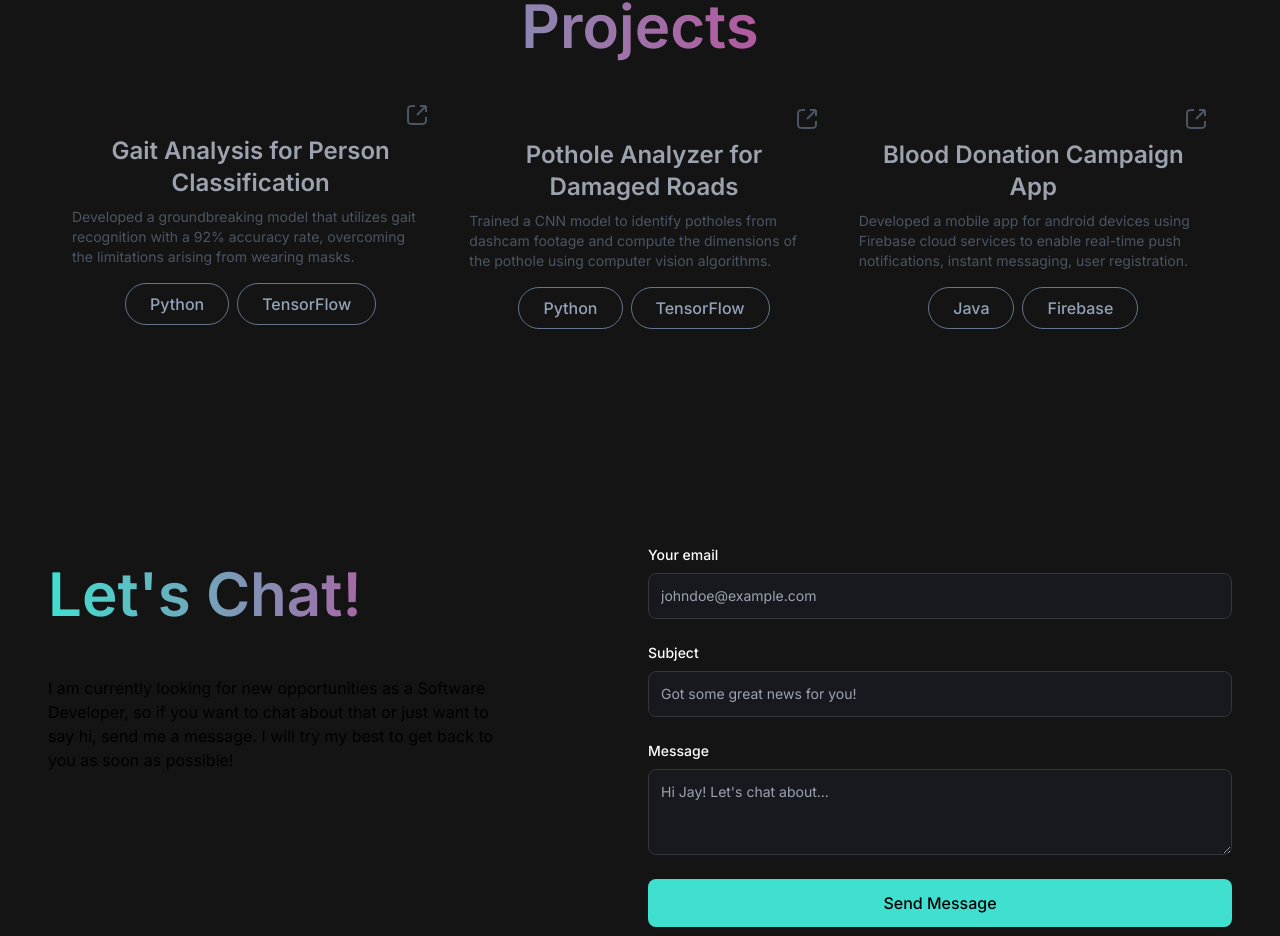
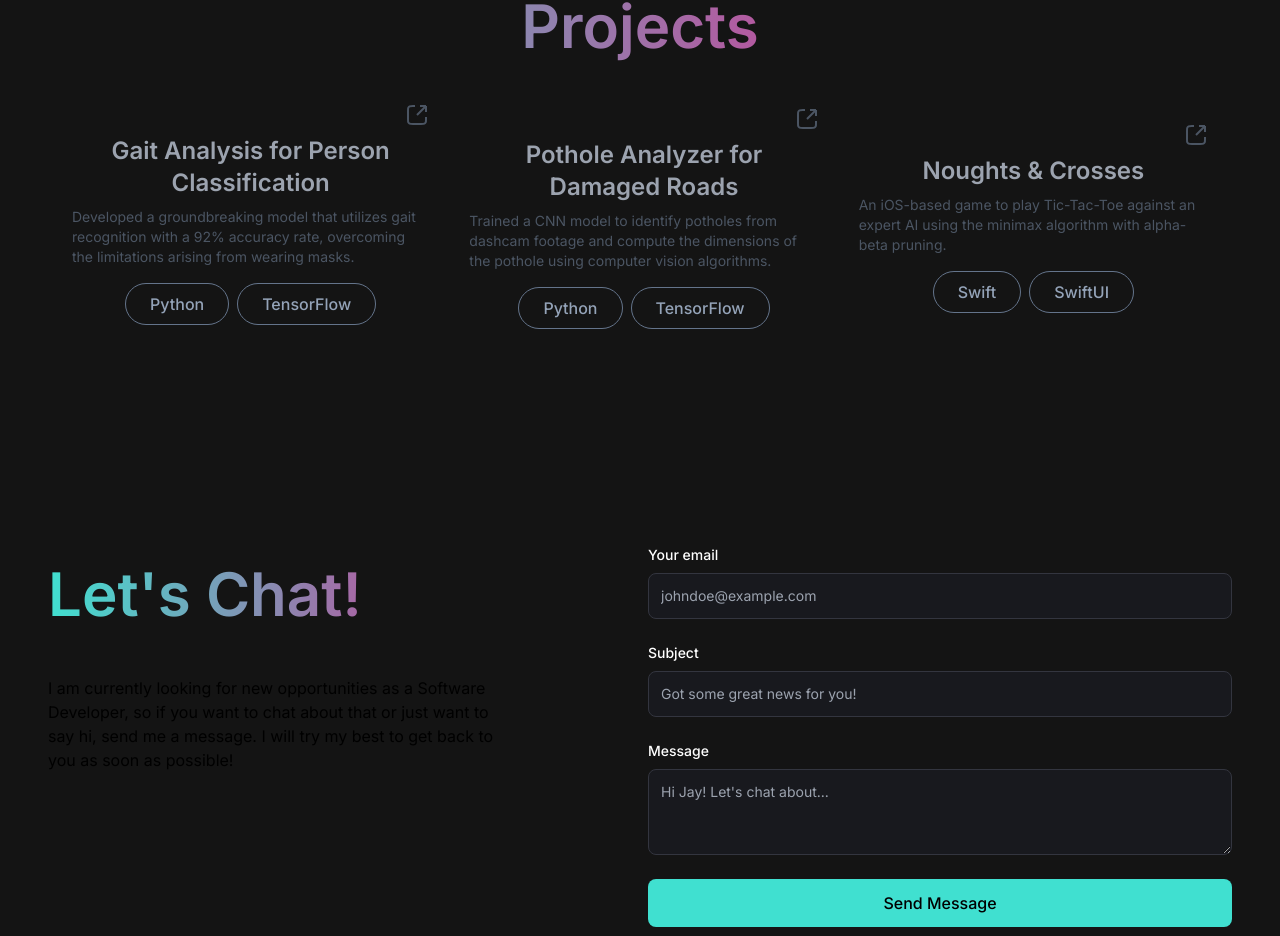
Before and after one commit to AbhijayNair/abhijaynair.github.io, a Next.js app: page / in a window 1280 px wide. Shown: the part 2537-3473 px from the top of the page. Built offline with nearby package versions, Linux system fonts and the light colour scheme.

Commit message:
Update bloodBankProject.tsx

```diff
--- a/app/components/projects/bloodBankProject.tsx
+++ b/app/components/projects/bloodBankProject.tsx
@@ -5,7 +5,7 @@ export const bloodBankProject = (
   <div
     className="hover:border hover:border-[#33353F] rounded-lg w-full px-4 py-4 hover:bg-[#18191E]"
     onClick={() =>
-      window.open("https://github.com/AbhijayNair/Blood-Bank_App", "_blank")
+      window.open("https://github.com/AbhijayNair/tic-tac-toe.git", "_blank")
     }
   >
     <div className="flex flex-col flex-wrap space-y-2">
@@ -19,19 +19,18 @@ export const bloodBankProject = (
         </svg>
       </div>
       <h4 className="text-center text-2xl font-semibold text-gray-400 ">
-        Blood Donation Campaign App
+        Noughts & Crosses
       </h4>
       <p className="text-left text-sm text-gray-600">
-        Developed a mobile app for android devices using Firebase cloud services
-        to enable real-time push notifications, instant messaging, user
-        registration.
+        An iOS-based game to play Tic-Tac-Toe against an expert AI using the minimax algorithm
+        with alpha-beta pruning.
       </p>
       <ul className="flex flex-row flex-wrap justify-center w-full space-x-2">
         <li className="text-slate-400 col-span-4 border border-slate-500 rounded-3xl w-fit mt-2 hover:bg-secondary hover:text-white">
-          <div className="py-2 px-6 text-center font-medium">Java</div>
+          <div className="py-2 px-6 text-center font-medium">Swift</div>
         </li>
         <li className="text-slate-400 col-span-4 border border-slate-500 rounded-3xl w-fit mt-2 hover:bg-middle hover:text-black">
-          <div className="py-2 px-6 text-center font-medium">Firebase</div>
+          <div className="py-2 px-6 text-center font-medium">SwiftUI</div>
         </li>
       </ul>
     </div>
```
